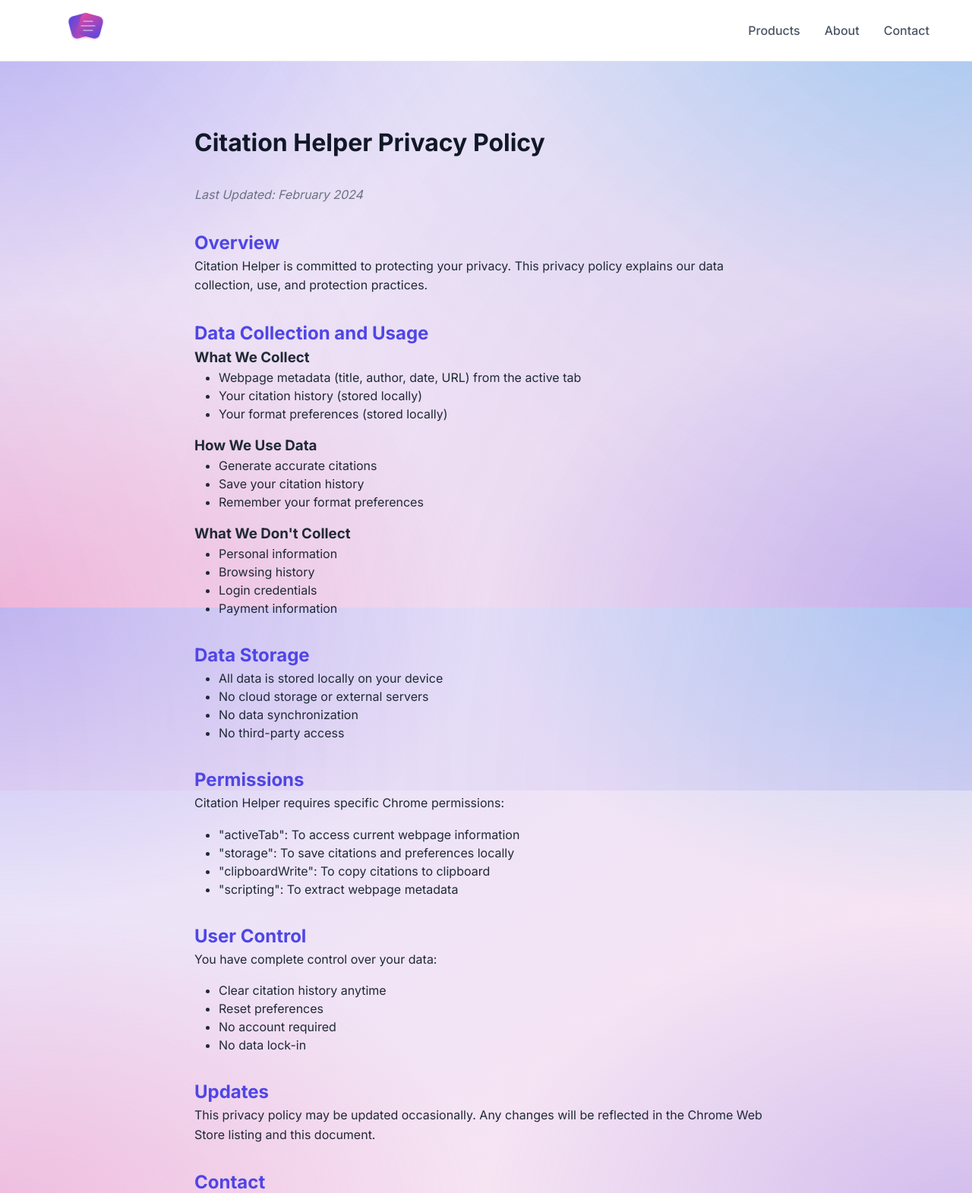
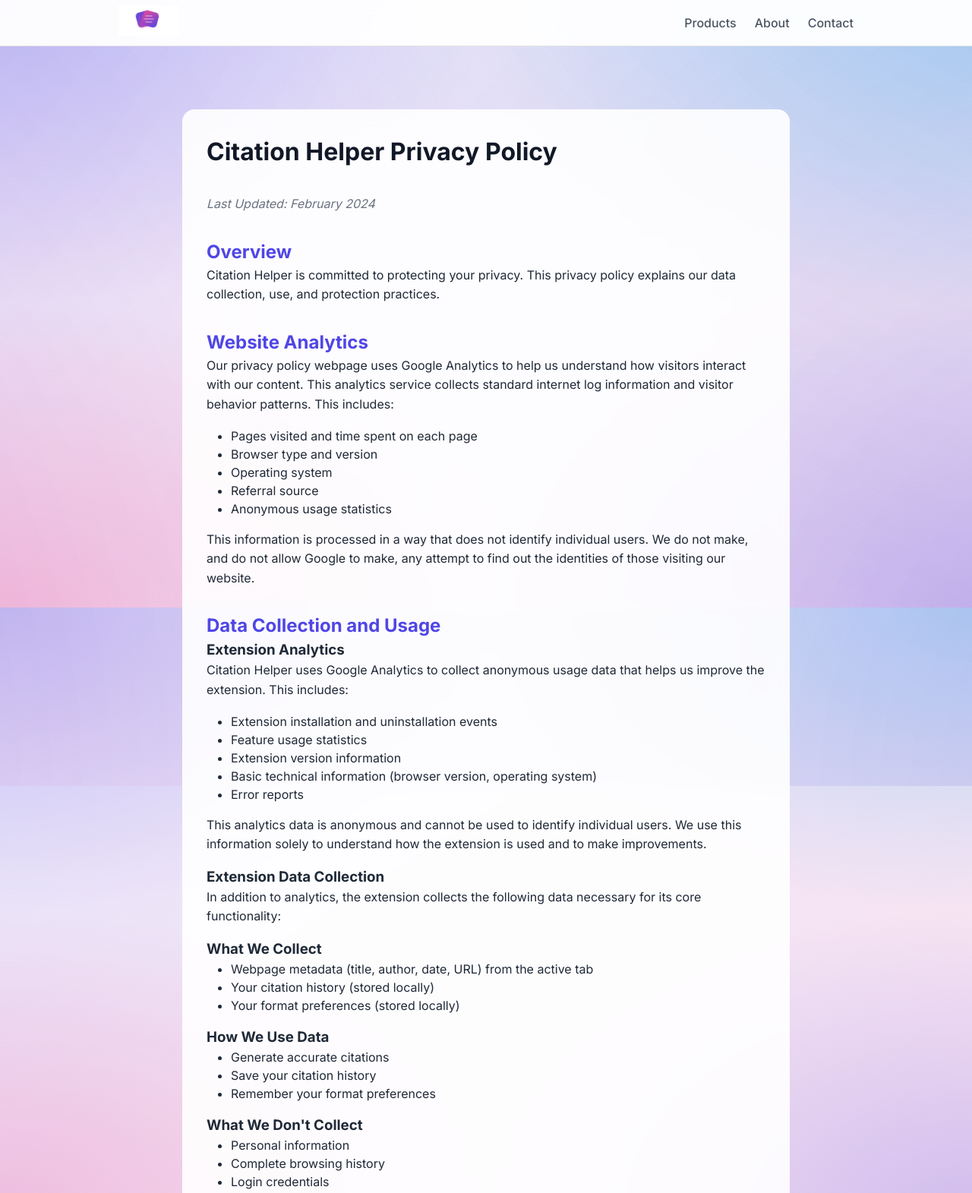
Before and after one commit to ajaypalnitj/startupmachine, a plain HTML site: page extension/citation-helper/privacy.html in a window 1280 px wide. Shown: the top 1571 px of the page at 76% size. Drawn offline with Linux system fonts and the light colour scheme.

Commit message:
updated url link

```diff
--- a/citation-helper-privacy.html
+++ b/extension/citation-helper/privacy.html
@@ -12,65 +12,100 @@
     <meta charset="UTF-8">
     <meta name="viewport" content="width=device-width, initial-scale=1.0">
     <title>Citation Helper Privacy Policy - StartupMachine</title>
-    <link rel="stylesheet" href="styles.css">
+    <link rel="stylesheet" href="/styles.css">
     <link rel="preconnect" href="https://fonts.googleapis.com">
     <link rel="preconnect" href="https://fonts.gstatic.com" crossorigin>
     <link href="https://fonts.googleapis.com/css2?family=Inter:wght@400;500;600;700&display=swap" rel="stylesheet">
     <style>
+        /* Header & Navigation */
         header {
-            width: 100%;
-            background: white;
-            border-bottom: 1px solid #e5e7eb;
             position: fixed;
             top: 0;
-            left: 0;
-            z-index: 100;
+            width: 100%;
+            background: rgba(255, 255, 255, 0.95);
+            backdrop-filter: blur(8px);
+            z-index: 1000;
+            border-bottom: 1px solid rgba(0, 0, 0, 0.1);
         }
 
         nav {
-            max-width: 1200px;
+            max-width: 1000px;
             margin: 0 auto;
             padding: 0.5rem 1rem;
             display: flex;
             justify-content: space-between;
             align-items: center;
-            height: 80px;
+            height: 60px;
         }
 
         .logo {
-            height: 80px;
             display: flex;
             align-items: center;
+            height: 40px;
+            color: var(--text);
         }
 
         .logo svg {
-            height: 60px;
+            height: 40px;
             width: auto;
         }
 
         .nav-links {
             display: flex;
-            gap: 2rem;
+            gap: 1.5rem;
         }
 
         .nav-links a {
             color: #4b5563;
             text-decoration: none;
             font-weight: 500;
+            transition: color 0.2s;
         }
 
         .nav-links a:hover {
             color: #4F46E5;
         }
 
+        /* Footer */
+        footer {
+            margin-top: 4rem;
+            padding: 2rem 1rem;
+            background: #111827;
+            color: white;
+        }
+
+        .footer-content {
+            max-width: 1000px;
+            margin: 0 auto;
+            display: flex;
+            flex-direction: column;
+            align-items: center;
+            gap: 1rem;
+        }
+
+        .footer-logo {
+            height: 40px;
+            display: flex;
+            align-items: center;
+        }
+
+        .footer-logo svg {
+            height: 100%;
+            width: auto;
+        }
+
         main {
-            padding-top: 100px; /* Add padding to account for fixed header */
+            padding-top: 80px;
         }
 
         .privacy-content {
             max-width: 800px;
             margin: 2rem auto;
             padding: 0 1rem;
+            background: rgba(255, 255, 255, 0.9);
+            backdrop-filter: blur(8px);
+            border-radius: 1rem;
+            padding: 2rem;
         }
         .privacy-content h1 {
             color: #111827;
@@ -136,7 +171,31 @@
             <h2>Overview</h2>
             <p>Citation Helper is committed to protecting your privacy. This privacy policy explains our data collection, use, and protection practices.</p>
 
+            <h2>Website Analytics</h2>
+            <p>Our privacy policy webpage uses Google Analytics to help us understand how visitors interact with our content. This analytics service collects standard internet log information and visitor behavior patterns. This includes:</p>
+            <ul>
+                <li>Pages visited and time spent on each page</li>
+                <li>Browser type and version</li>
+                <li>Operating system</li>
+                <li>Referral source</li>
+                <li>Anonymous usage statistics</li>
+            </ul>
+            <p>This information is processed in a way that does not identify individual users. We do not make, and do not allow Google to make, any attempt to find out the identities of those visiting our website.</p>
+
             <h2>Data Collection and Usage</h2>
+            <h3>Extension Analytics</h3>
+            <p>Citation Helper uses Google Analytics to collect anonymous usage data that helps us improve the extension. This includes:</p>
+            <ul>
+                <li>Extension installation and uninstallation events</li>
+                <li>Feature usage statistics</li>
+                <li>Extension version information</li>
+                <li>Basic technical information (browser version, operating system)</li>
+                <li>Error reports</li>
+            </ul>
+            <p>This analytics data is anonymous and cannot be used to identify individual users. We use this information solely to understand how the extension is used and to make improvements.</p>
+
+            <h3>Extension Data Collection</h3>
+            <p>In addition to analytics, the extension collects the following data necessary for its core functionality:</p>
             <h3>What We Collect</h3>
             <ul>
                 <li>Webpage metadata (title, author, date, URL) from the active tab</li>
@@ -154,17 +213,20 @@
             <h3>What We Don't Collect</h3>
             <ul>
                 <li>Personal information</li>
-                <li>Browsing history</li>
+                <li>Complete browsing history</li>
                 <li>Login credentials</li>
                 <li>Payment information</li>
+                <li>Individual user identifiers</li>
+                <li>Content of web pages you visit</li>
             </ul>
 
-            <h2>Data Storage</h2>
+            <h2>Data Storage and Transmission</h2>
             <ul>
-                <li>All data is stored locally on your device</li>
-                <li>No cloud storage or external servers</li>
-                <li>No data synchronization</li>
-                <li>No third-party access</li>
+                <li>Citation data is stored locally on your device</li>
+                <li>Anonymous analytics data is sent to Google Analytics</li>
+                <li>No personal data is transmitted to our servers</li>
+                <li>No data synchronization between devices</li>
+                <li>No third-party access to your citation data</li>
             </ul>
 
             <h2>Permissions</h2>
@@ -251,6 +313,6 @@
         </div>
     </footer>
 
-    <script src="script.js"></script>
+    <script src="/script.js"></script>
 </body>
 </html>
```
